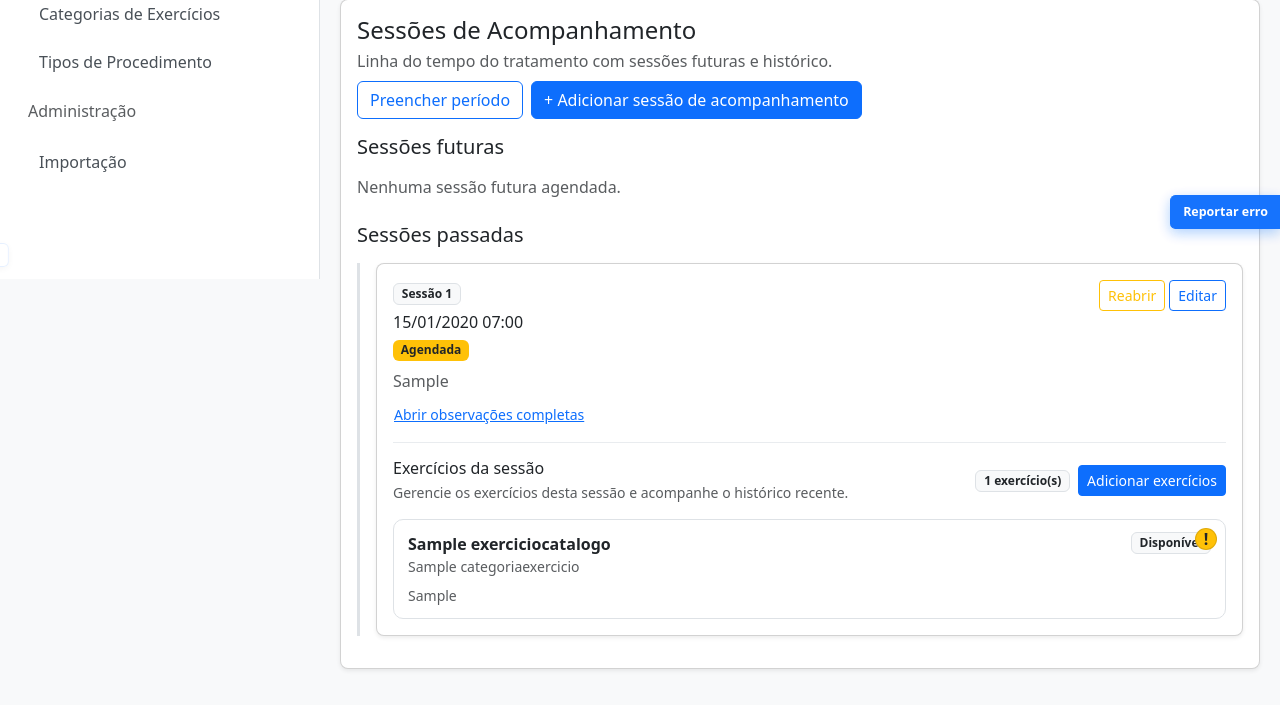
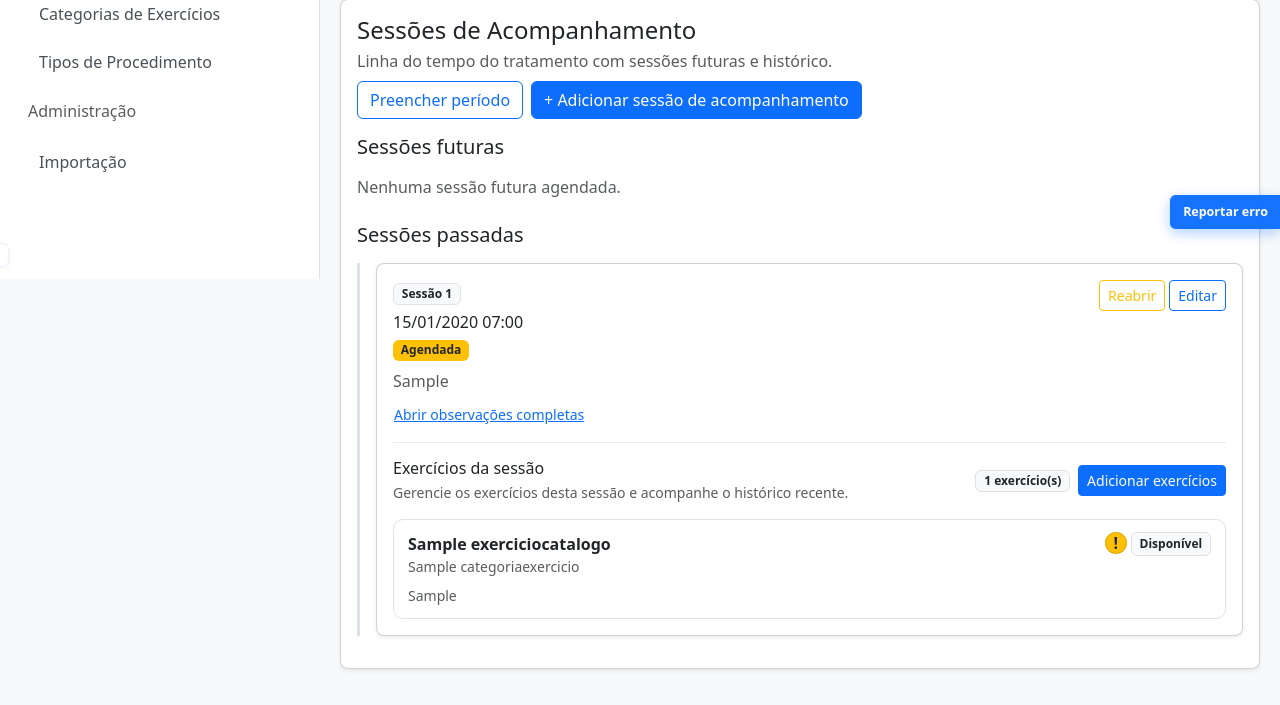
Before and after one commit to crissisueta/Fisio, a Django app: page /forms/procedimentos/1/ in a window 1280 px wide. Shown: the part 527-1232 px from the top of the page. Run offline with Django 4.2, Linux system fonts and the light colour scheme; a user stored in the database is signed in; tables that the repository leaves empty hold one stand-in row (values such as "Sample post").

Commit message:
visual bug corrections

```diff
--- a/templates/forms/inscricao_detail.html
+++ b/templates/forms/inscricao_detail.html
@@ -250,7 +250,8 @@
 </div>
 
 {% if ficha.profile_incomplete %}
-<div class="alert alert-warning d-flex justify-content-between align-items-start gap-3 flex-wrap" role="alert">
+<div class="alert alert-warning alert-dismissible fade show pe-5" role="alert">
+    <div class="d-flex justify-content-between align-items-start gap-3 flex-wrap">
         <div>
             <strong>Cadastro do paciente incompleto.</strong>
             <div>Complete os dados cadastrais para manter a ficha pronta para atendimento.</div>
@@ -261,6 +262,8 @@
             {% endif %}
         </div>
         <a href="{% url 'inscricao-update' ficha.pk %}" class="btn btn-sm btn-warning">Completar cadastro</a>
+    </div>
+    <button type="button" class="btn-close" data-bs-dismiss="alert" aria-label="Fechar"></button>
 </div>
 {% endif %}
 
--- a/templates/forms/procedure_detail.html
+++ b/templates/forms/procedure_detail.html
@@ -14,7 +14,11 @@
     .exercise-item-red { border-color: #dc3545; background: rgba(220, 53, 69, 0.06); }
     .exercise-item-blue { border-color: var(--app-primary); background: rgba(var(--app-primary-rgb), 0.06); }
     .exercise-item-normal { border-color: #dee2e6; }
-    .exercise-warning-badge { position: absolute; top: 8px; right: 8px; width: 22px; height: 22px; border-radius: 999px; background: #ffc107; color: #212529; display: inline-flex; align-items: center; justify-content: center; font-weight: 700; border: 1px solid rgba(0, 0, 0, 0.12); }
+    .exercise-card-heading { display: flex; justify-content: space-between; align-items: flex-start; flex-wrap: wrap; gap: 8px; margin-bottom: 8px; }
+    .exercise-card-title { flex: 1 1 125px; min-width: 0; overflow-wrap: anywhere; }
+    .exercise-status-group { display: flex; align-items: flex-start; justify-content: flex-end; flex: 0 1 140px; flex-wrap: wrap; gap: 4px; min-width: 0; }
+    .exercise-status-group .badge { line-height: 1.15; max-width: 100%; text-align: center; white-space: normal; }
+    .exercise-warning-badge { width: 22px; height: 22px; border-radius: 999px; background: #ffc107; color: #212529; display: inline-flex; align-items: center; justify-content: center; flex: 0 0 auto; font-weight: 700; border: 1px solid rgba(0, 0, 0, 0.12); }
     .exercise-list-grid { display: grid; gap: 12px; grid-template-columns: repeat(auto-fit, minmax(230px, 1fr)); }
     .exercise-item:hover { box-shadow: 0 0.35rem 0.9rem rgba(33, 37, 41, 0.08); }
     .session-exercise-option { cursor: pointer; }
--- a/templates/includes/session_exercise_section.html
+++ b/templates/includes/session_exercise_section.html
@@ -28,6 +28,12 @@
     <div class="exercise-list-grid">
         {% for exercicio_data in sessao.exercicio_itens %}
         <div class="exercise-item {{ exercicio_data.status.border_class }}">
+            <div class="exercise-card-heading">
+                <div class="exercise-card-title">
+                    <strong>{{ exercicio_data.item.exercicio.nome }}</strong>
+                    <div class="small text-muted">{{ exercicio_data.item.exercicio.categoria.nome }}</div>
+                </div>
+                <div class="exercise-status-group">
                     {% if exercicio_data.status.warning %}
                     <span
                         class="exercise-warning-badge"
@@ -37,11 +43,6 @@
                         !
                     </span>
                     {% endif %}
-            <div class="d-flex justify-content-between align-items-start gap-2 mb-2">
-                <div>
-                    <strong>{{ exercicio_data.item.exercicio.nome }}</strong>
-                    <div class="small text-muted">{{ exercicio_data.item.exercicio.categoria.nome }}</div>
-                </div>
                     <span
                         class="{{ exercicio_data.status.badge_class }}"
                         data-bs-toggle="tooltip"
@@ -49,6 +50,7 @@
                     >
                         {{ exercicio_data.status.label }}
                     </span>
+                </div>
             </div>
             {% if exercicio_data.item.exercicio.instrucoes %}
             <div class="small text-muted">{{ exercicio_data.item.exercicio.instrucoes|truncatechars:120 }}</div>
@@ -102,6 +104,17 @@
                                     data-exercise-name="{{ exercicio_data.obj.nome|lower }}"
                                     data-category-name="{{ grupo.categoria.nome|lower }}"
                                 >
+                                    <input
+                                        class="form-check-input"
+                                        type="checkbox"
+                                        name="exercicios"
+                                        value="{{ exercicio_data.obj.pk }}"
+                                        {% if exercicio_data.obj.pk in sessao.exercicios_selecionados_ids %}checked{% endif %}
+                                    >
+                                    <div class="ms-4">
+                                        <div class="exercise-card-heading">
+                                            <strong class="exercise-card-title">{{ exercicio_data.obj.nome }}</strong>
+                                            <div class="exercise-status-group">
                                                 {% if exercicio_data.status.warning %}
                                                 <span
                                                     class="exercise-warning-badge"
@@ -111,16 +124,6 @@
                                                     !
                                                 </span>
                                                 {% endif %}
-                                    <input
-                                        class="form-check-input"
-                                        type="checkbox"
-                                        name="exercicios"
-                                        value="{{ exercicio_data.obj.pk }}"
-                                        {% if exercicio_data.obj.pk in sessao.exercicios_selecionados_ids %}checked{% endif %}
-                                    >
-                                    <div class="ms-4">
-                                        <div class="d-flex justify-content-between align-items-start gap-2 flex-wrap mb-2">
-                                            <strong>{{ exercicio_data.obj.nome }}</strong>
                                                 <span
                                                     class="{{ exercicio_data.status.badge_class }}"
                                                     data-bs-toggle="tooltip"
@@ -128,6 +131,7 @@
                                                 >
                                                     {{ exercicio_data.status.label }}
                                                 </span>
+                                            </div>
                                         </div>
                                         {% if exercicio_data.obj.descricao %}
                                         <div class="small text-muted">{{ exercicio_data.obj.descricao|truncatechars:100 }}</div>
```
Also changed, not shown: tests/test_importacao.py (+2 -0 lines). Lines whose indentation alone changed are shown as unchanged.
